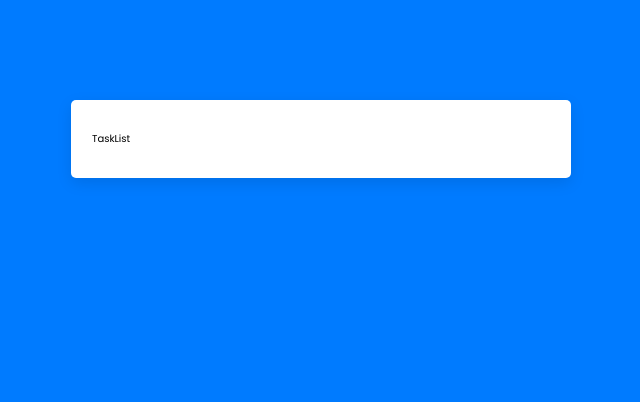
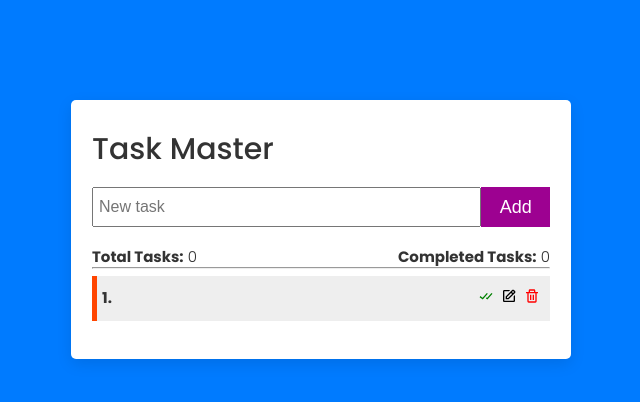
Before and after one commit to janeyziqinglin/TaskMaster, a React (Create React App) app in the folder frontend/: page / in a window 1280 px wide. Shown: the top 402 px of the page, without its empty margins (319-959 px from the left). Built offline with nearby package versions, Linux system fonts and the light colour scheme.

Commit message:
save task to database

```diff
--- a/frontend/src/App.js
+++ b/frontend/src/App.js
@@ -1,4 +1,4 @@
-import { ToastContainer, toast } from 'react-toastify';
+import { ToastContainer } from 'react-toastify';
 import 'react-toastify/dist/ReactToastify.css';
 import TaskList from "./components/TaskList";
 
--- a/frontend/src/components/Task.js
+++ b/frontend/src/components/Task.js
@@ -1,9 +1,16 @@
-import React from 'react'
+import {BiCheckDouble,BiEdit,BiTrash} from 'react-icons/bi'
 
 const Task = () => {
   return (
-    <div>
-      <h2>Task</h2>
+    <div className='task'>
+        <p>
+            <b> 1.</b>
+        </p>
+        <div className = "task-icons">
+            <BiCheckDouble color='green' />
+            <BiEdit />
+            <BiTrash  color='red'/>
+        </div>
     </div>
   )
 }
--- a/frontend/src/components/TaskForm.js
+++ b/frontend/src/components/TaskForm.js
@@ -1,8 +1,10 @@
-const TaskForm = () => {
+const TaskForm = ({createTask, name, handleInputChange}) => {
   return (
-    <div>
-
-    </div>
+    <form className="task-form" onSubmit={createTask}>
+        <input type="text" placeholder="New task"
+        name ="name" value ={name} onChange = {handleInputChange} />
+      <button type="submit"> Add </button>
+    </form>
   )
 }
 
--- a/frontend/src/components/TaskList.js
+++ b/frontend/src/components/TaskList.js
@@ -1,9 +1,22 @@
 import React from 'react'
+import Task from './Task'
+import TaskForm from './TaskForm'
 
 const TaskList = () => {
   return (
     <div>
-      TaskList
+      <h2>Task Master</h2>
+      <TaskForm />
+      <div className = "--flex-between --pb">
+        <p>
+            <b> Total Tasks:</b> 0
+        </p>
+        <p>
+            <b> Completed Tasks:</b> 0
+        </p>
+      </div>
+      <hr />
+      <Task />
     </div>
   )
 }
```
